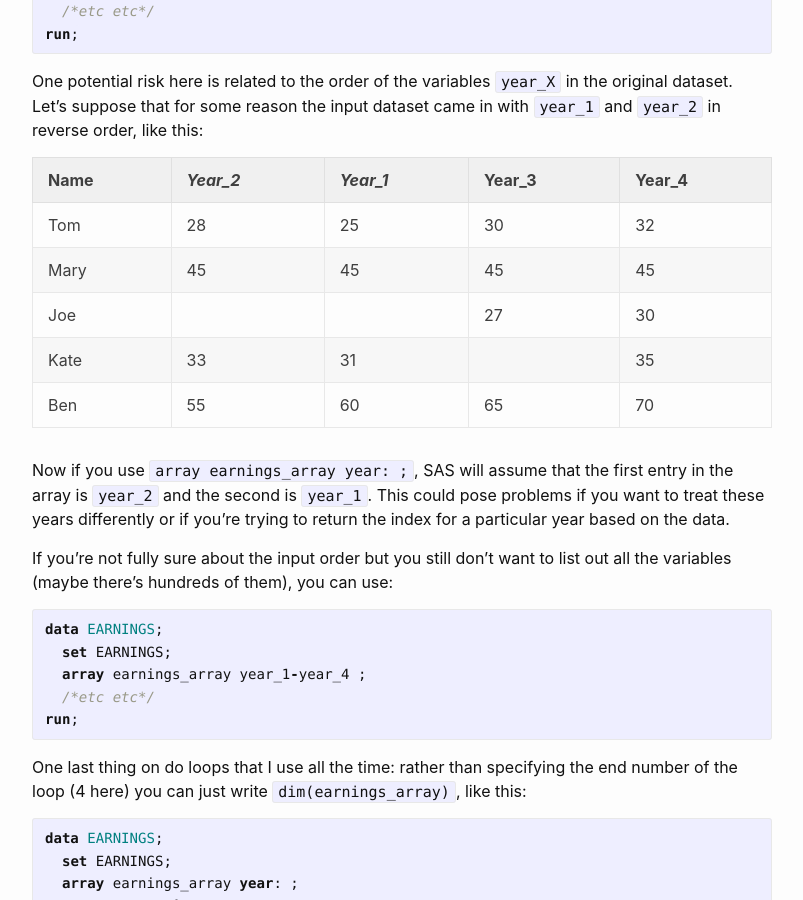
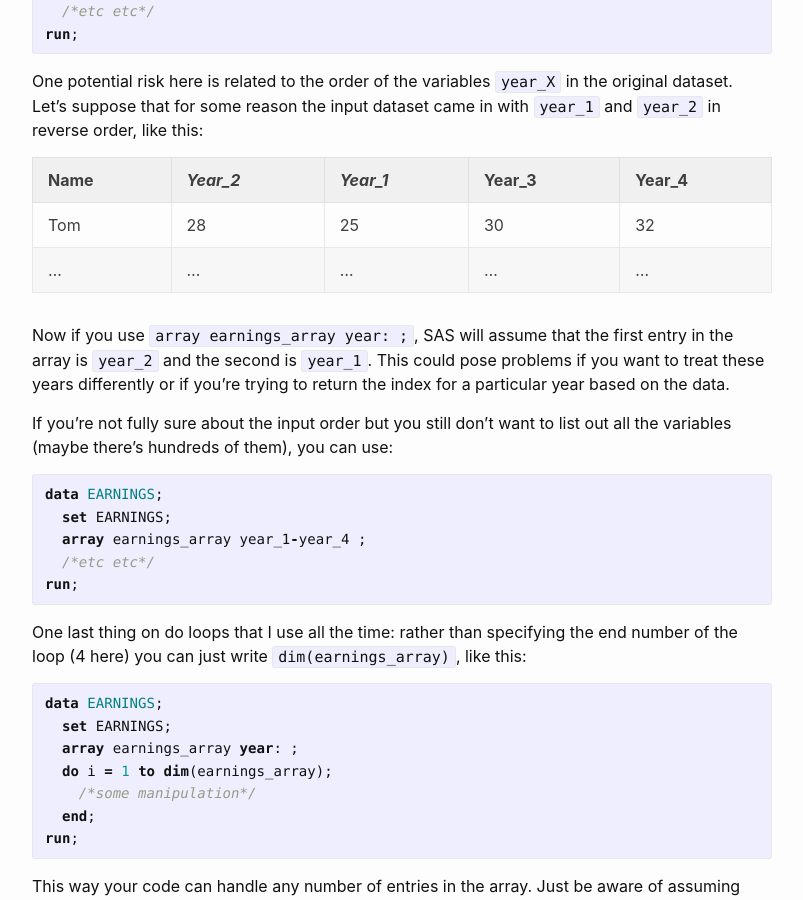
Before and after one commit to brendanjodowd/brendanjodowd.github.io, a Jekyll site: the page built from _posts/2021-02-04-very_simple_arrays.md, in a window 1280 px wide and 900 px high, scrolled down 1428 px. Shown: the whole window, without its empty margins (238-1041 px from the left). Built offline with Jekyll 4.4.1, drawn with Linux system fonts in a browser that asks for light colours.

Commit message:
Update 2021-02-04-very_simple_arrays.md

```diff
--- a/_posts/2021-02-04-very_simple_arrays.md
+++ b/_posts/2021-02-04-very_simple_arrays.md
@@ -46,10 +46,8 @@ One potential risk here is related to the order of the variables `year_X` in the
 | Name | *Year_2* | *Year_1* | Year_3 |Year_4|
 |--- | --- | --- | --- | ---|
 |Tom|28|25|30|32|
-|Mary|45|45|45|45|
-|Joe| | |27|30|
-|Kate|33|31| |35|
-|Ben|55|60|65|70|
+|...|...|...|...|...|
+
 
 Now if you use `array earnings_array year: ;`, SAS will assume that the first entry in the array is `year_2` and the second is `year_1`. This could pose problems if you want to treat these years differently or if you're trying to return the index for a particular year based on the data.
 
```
